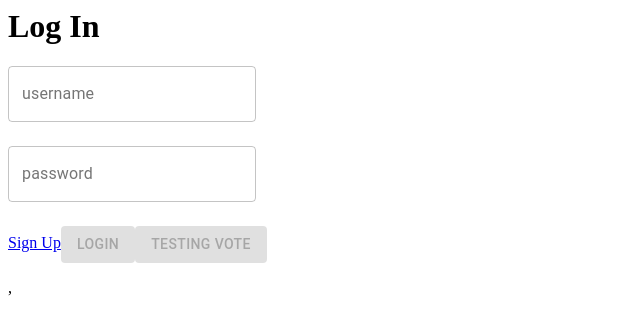
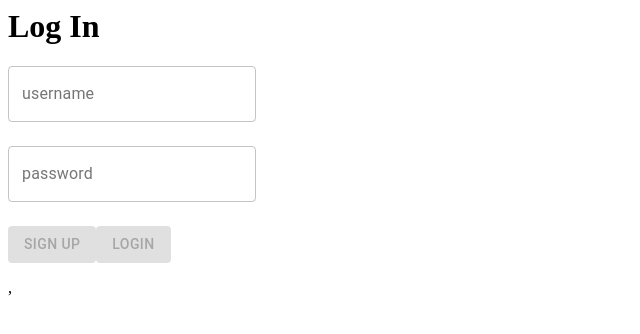
Before and after one commit to Axolotl-Rank-Choiced-Voting/pollr, a React app: page / in a window 1280 px wide. Shown: the top 334 px of the page, without its empty margins (0-640 px from the left). Built offline with nearby package versions, Linux system fonts and the light colour scheme.

Commit message:
connected login page to server

```diff
--- a/client/App.jsx
+++ b/client/App.jsx
@@ -1,21 +1,29 @@
-import React from 'react';
-import { Route, Switch } from 'react-router-dom';
-import Login from './login.jsx';
-import Landing from './landing.jsx';
-import Vote from './Vote.jsx';
+import React from "react";
+import { Route, Switch } from "react-router-dom";
+import Login from "./login.jsx";
+import Landing from "./landing.jsx";
+import Vote from "./Vote.jsx";
 
-const Url = '';
+const Url = "";
 
 export default function App() {
   // switch tag to determine which page to load
   return (
     <main>
       <Switch>
-        <Route path="/" component={ Login } exact />
+        <Route path="/" component={Login} exact />
         {/* <Route path="/landing" component={ Landing } exact /> */}
-        <Route path="/landing" render={(props) => <Landing value="test" />} exact />
-        <Route path="/vote" render={(props) => <Vote {...props}/>} exact />
-        <Route path='/poll/:pollId' render={(props) => <Vote {...props}/>} exact />
+        <Route
+          path="/landing"
+          render={(props) => <Landing value="test" />}
+          exact
+        />
+        <Route path="/vote" render={(props) => <Vote {...props} />} exact />
+        <Route
+          path="/poll/:pollId"
+          render={(props) => <Login {...props} />}
+          exact
+        />
       </Switch>
     </main>
   );
--- a/client/landing.jsx
+++ b/client/landing.jsx
@@ -1,12 +1,12 @@
-import React, { useEffect } from 'react';
-import { useState } from 'react';
-import Button from '@material-ui/core/Button';
-import TextField from '@material-ui/core/TextField';
-import Box from '@material-ui/core/Box';
-import DeleteIcon from '@material-ui/icons/Delete';
-import IconButton from '@material-ui/core/IconButton';
-import Tooltip from '@material-ui/core/Tooltip';
-import { Link, Redirect } from 'react-router-dom';
+import React, { useEffect } from "react";
+import { useState } from "react";
+import Button from "@material-ui/core/Button";
+import TextField from "@material-ui/core/TextField";
+import Box from "@material-ui/core/Box";
+import DeleteIcon from "@material-ui/icons/Delete";
+import IconButton from "@material-ui/core/IconButton";
+import Tooltip from "@material-ui/core/Tooltip";
+import { Link, Redirect } from "react-router-dom";
 
 /*
 Landing page accessible only to logged in user
@@ -28,10 +28,8 @@ export default function Landing(props) {
   // validate that at least two poll candidates exist
   function validateForm() {
     let validCandidates = 0;
-    optionNames.forEach(e => {
-      if (e !== null
-       || e !== undefined
-       || e !== '') validCandidates += 1;
+    optionNames.forEach((e) => {
+      if (e !== null || e !== undefined || e !== "") validCandidates += 1;
     });
     return validCandidates >= 2;
   }
@@ -53,7 +51,7 @@ export default function Landing(props) {
             type="text"
             value={optionNames[`${i}`]}
             onChange={(e) => {
-              let newOptions = [...optionNames]
+              let newOptions = [...optionNames];
               newOptions[`${i}`] = e.target.value;
               setOptionNames(newOptions);
             }}
@@ -61,68 +59,74 @@ export default function Landing(props) {
             variant="outlined"
           />
         </span>
-        {deleteIcon && <span>
+        {deleteIcon && (
+          <span>
             <Tooltip title="Delete Poll Option">
               <IconButton
                 aria-label="delete"
                 onClick={() => {
                   let newOptions = [...optionNames];
                   newOptions.splice(`${i}`, 1);
-                setTotalOptions(totalOptions -= 1);
+                  setTotalOptions((totalOptions -= 1));
                   setOptionNames(newOptions);
                 }}
                 // remove delete icon from tab selection cycle
-              tabindex='-1'
+                tabindex="-1"
               >
-              <DeleteIcon/>
+                <DeleteIcon />
               </IconButton>
             </Tooltip>
           </span>
-        }
+        )}
       </Box>
-    )
+    );
   }
 
   const createPoll = () => {
     // fetch request to the server on the 'poll' route, method is post, body: pollName, optionsNames, userId
-    fetch('/poll', {
-      method: 'POST',
+    fetch("/poll", {
+      method: "POST",
       headers: {
-        'Content-Type': 'application/json',
+        "Content-Type": "application/json",
       },
-      body: JSON.stringify({ userId: 1234123 , pollName, optionNames})
+      body: JSON.stringify({ userId: 1234123, pollName, optionNames }),
     })
-      .then(response => response.json())
-      .then(data => {
-        console.log('Created poll: ', data);
+      .then((response) => response.json())
+      .then((data) => {
+        console.log("Created poll: ", data);
         setRedirect(data);
       })
       .catch((error) => {
-        console.error('Error:', error);
-      })
-  }
+        console.error("Error:", error);
+      });
+  };
 
-  if(redirect) return (
+  if (redirect)
+    return (
       <Redirect
         to={{
-        pathname: '/vote',
-        state: { userId:1234123, pollId:redirect.pollId, pollLink:redirect.link, admin:redirect.admin }
+          pathname: "/vote",
+          state: {
+            userId: 1234123,
+            pollId: redirect.pollId,
+            pollLink: redirect.link,
+            admin: redirect.admin,
+          },
         }}
-    />);
+      />
+    );
 
   return (
     <div>
       <h1>Create Poll</h1>
       <div>
-      <a href="#">
-        Log Out
-      </a>
+        <a href="#">Log Out</a>
       </div>
       <form>
         <Box mb={3}>
           <div>
             <TextField
-              id='pollname'
+              id="pollname"
               onSubmit={handleSubmit}
               type="text"
               value={pollName}
@@ -132,10 +136,12 @@ export default function Landing(props) {
             />
           </div>
         </Box>
-        { [optionsArray] }
+        {[optionsArray]}
         <div>
           <Button
-            onClick={() => {setTotalOptions(totalOptions += 1)}}
+            onClick={() => {
+              setTotalOptions((totalOptions += 1));
+            }}
             variant="outlined"
           >
             +
--- a/client/login.jsx
+++ b/client/login.jsx
@@ -1,26 +1,89 @@
-import React from 'react';
-import { useState } from 'react';
-import Button from '@material-ui/core/Button';
-import TextField from '@material-ui/core/TextField';
-import Box from '@material-ui/core/Box';
-import { Link } from 'react-router-dom';
+import React from "react";
+import { useState } from "react";
+import Button from "@material-ui/core/Button";
+import TextField from "@material-ui/core/TextField";
+import Box from "@material-ui/core/Box";
+import { Link, Redirect } from "react-router-dom";
+import Landing from "./landing.jsx";
+import GuestLogIn from "./guestlogin.jsx";
 
 /*
 Login page allows user to log in, or allows them to
 navigate to the sign up page
 */
 
-export default function Login() {
+export default function Login(props) {
   const [username, setUserName] = useState("");
   const [password, setPassword] = useState("");
+  const [redirect, setRedirect] = useState(null);
 
-  // form validation; un and pw need to be > one char
+  // form validation; username and password need to be > one char
   function validateForm() {
     return username.length > 0 && password.length > 0;
   }
 
   function handleSubmit(event) {
     event.preventDefault();
+  }
+
+  const signUp = () => {
+    // fetch request to the server on the 'signup' route, method is post
+    fetch("/signup", {
+      method: "POST",
+      headers: {
+        "Content-Type": "application/json",
+      },
+      body: JSON.stringify({ username, password }),
+    })
+      .then((response) => response.json())
+      .then((data) => {
+        console.log("new user signed up: ", data);
+        setRedirect(data);
+      })
+      .catch((error) => {
+        console.error("Error:", error);
+      });
+  };
+
+  const login = () => {
+    // fetch request to the server on the 'login' route, method is post
+    fetch("/login", {
+      method: "POST",
+      headers: {
+        "Content-Type": "application/json",
+      },
+      body: JSON.stringify({ username, password }),
+    })
+      .then((response) => response.json())
+      .then((data) => {
+        console.log("new user logged in: ", data);
+        setRedirect(data);
+      })
+      .catch((error) => {
+        console.error("Error:", error);
+      });
+  };
+
+  // check if redirect has data attached, if so, redirect to path provided in redirect.tabs
+  if (redirect) {
+    if (props.match.params.pollId) {
+      return (
+        <Redirect
+          to={{
+            pathname: `/vote`, // '/vote'
+            state: { pollId: props.match.params.pollId, userId: username }, //'pollid, userid
+          }}
+        />
+      );
+    }
+    return (
+      <Redirect
+        to={{
+          pathname: redirect.tabs,
+          state: {},
+        }}
+      />
+    );
   }
 
   return (
@@ -49,27 +112,21 @@ export default function Login() {
           />
         </div>
       </Box>
-      <a href="#">
+      <Button
+        onClick={() => signUp()}
+        disabled={!validateForm()}
+        variant="contained"
+      >
         Sign Up
-      </a>
+      </Button>
       <Button
-        component={Link}
-        to="/landing"
-        type="submit"
+        onClick={() => login()}
         disabled={!validateForm()}
         variant="contained"
       >
         Login
       </Button>
-      <Button
-        component={Link}
-        to="/vote"
-        type="submit"
-        disabled={!validateForm()}
-        variant="contained"
-      >
-        Testing Vote
-      </Button>
+      {props.match.params.pollId && <GuestLogIn {...props} />}
     </form>
   );
 }
```
Also changed, not shown: client/Vote.jsx (+66 -42 lines), 2 other files (tests, documents, lock files or other folders). Lines whose indentation alone changed are shown as unchanged.
